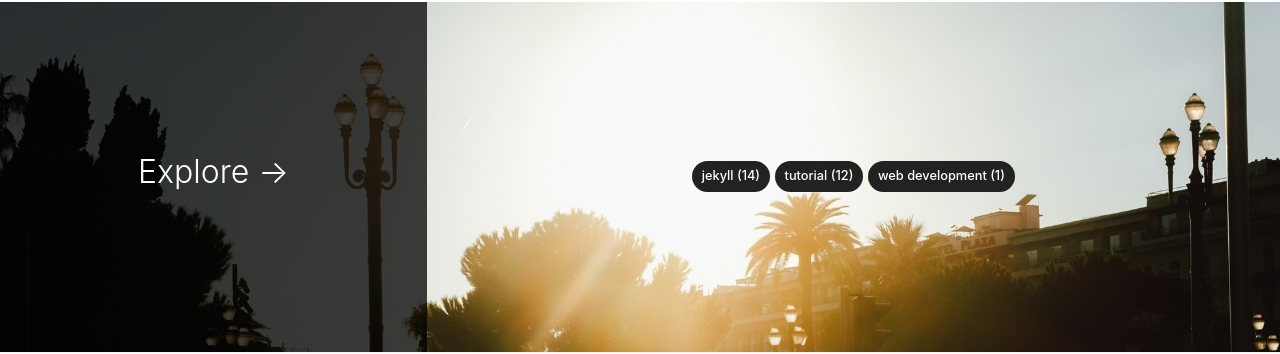
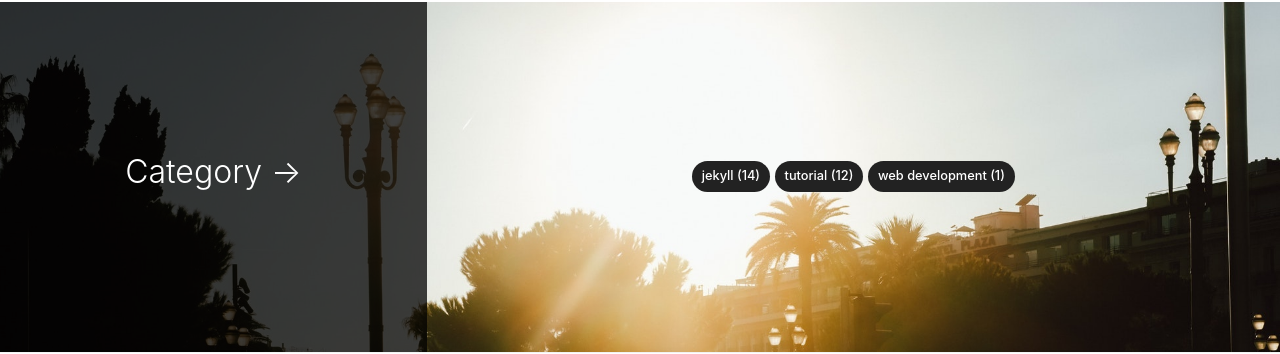
Before and after one commit to herrenofficial/engineering-blog, a Jekyll site: the page built from index.html, in a window 1280 px wide and 900 px high, scrolled down 1540 px. Shown: the part 439-793 px from the top of the window. Built offline with Jekyll 4.4.1, drawn with Linux system fonts in a browser that asks for light colours; nearby versions of some CDN libraries; the list of posts is cut into pages by our own code.

Commit message:
Update default.html

```diff
--- a/_layouts/default.html
+++ b/_layouts/default.html
@@ -136,7 +136,7 @@ ga('send', 'pageview');
 	<div class="d-md-flex h-100">
 		<div class="col-md-4 transpdark align-self-center text-center h-100">
             <div class="d-md-flex align-items-center justify-content-center h-100">
-                <h2 class="d-md-block align-self-center py-1 font-weight-light">Explore <span class="d-none d-md-inline">→</span></h2>
+                <h2 class="d-md-block align-self-center py-1 font-weight-light">Category <span class="d-none d-md-inline">→</span></h2>
             </div>
 		</div>
 		<div class="col-md-8 p-5 align-self-center text-center">
```
